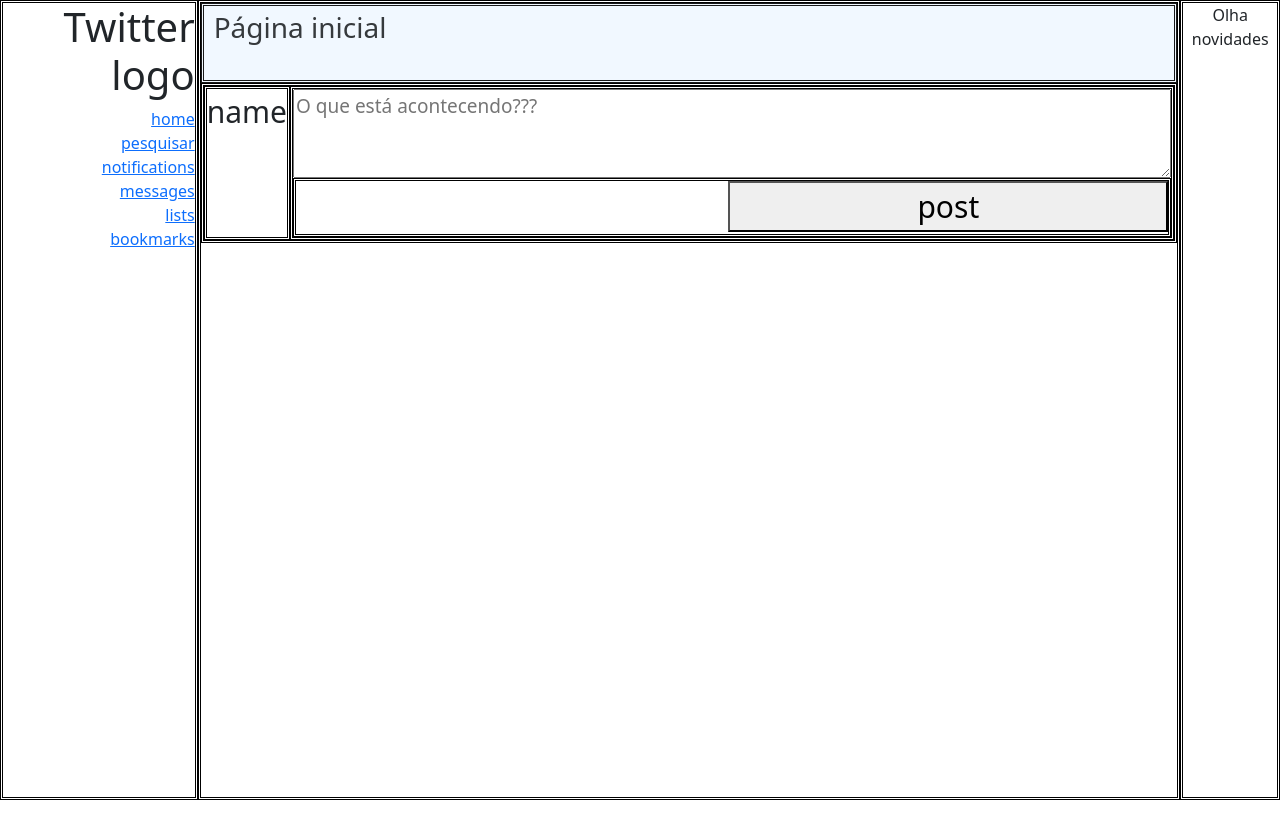
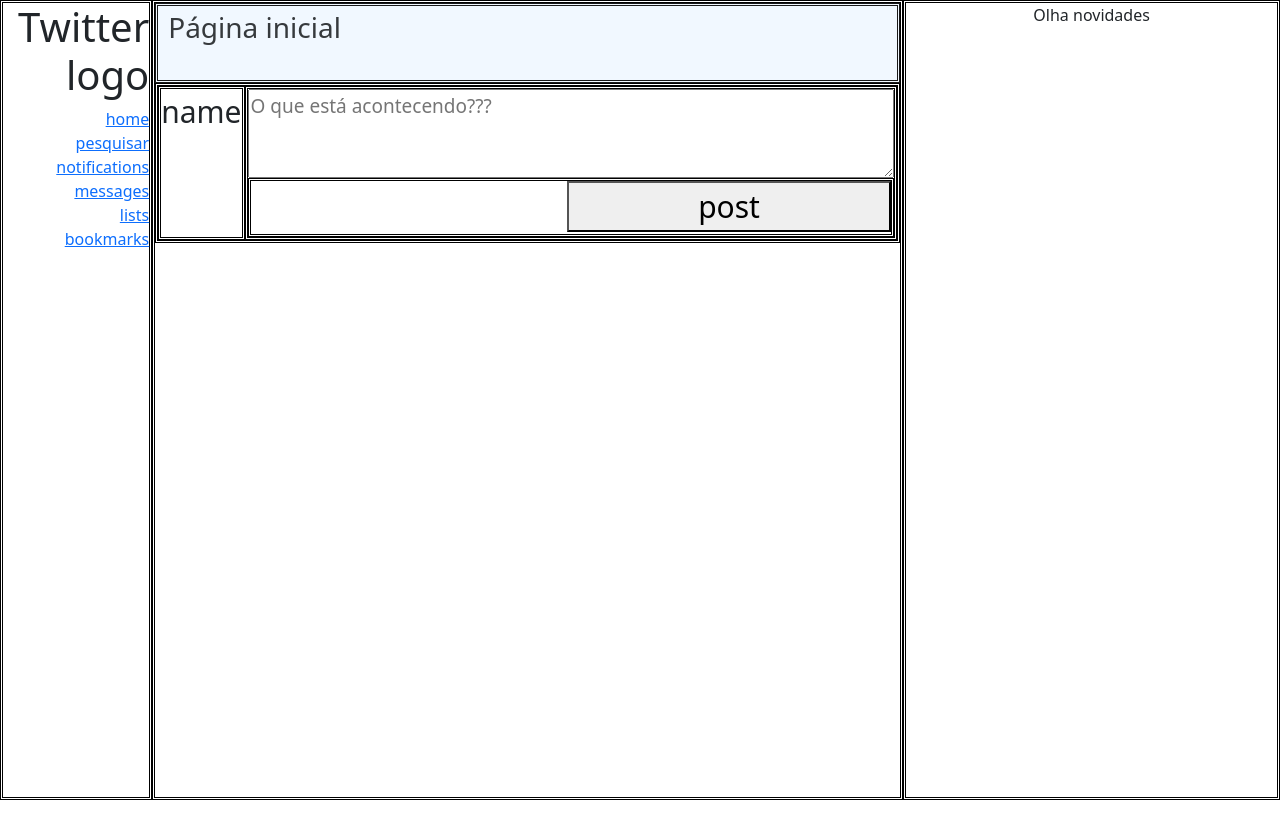
Before and after one commit to BragaSoterasVinicius/Twitter2, a React (Vite) app: page / in a window 1280 px wide. Shown: the top 838 px of the page. Built offline with nearby package versions, Linux system fonts and the light colour scheme.

Commit message:
Update for the news bar
News bar now occupies 50% of the screen.

```diff
--- a/src/components/styles/side.css
+++ b/src/components/styles/side.css
@@ -34,7 +34,7 @@
     height: 99%;
 }
 .neue{
-    width:10%;
+    width:50%;
     border-style: double;
     border-color: black;
 }
```
